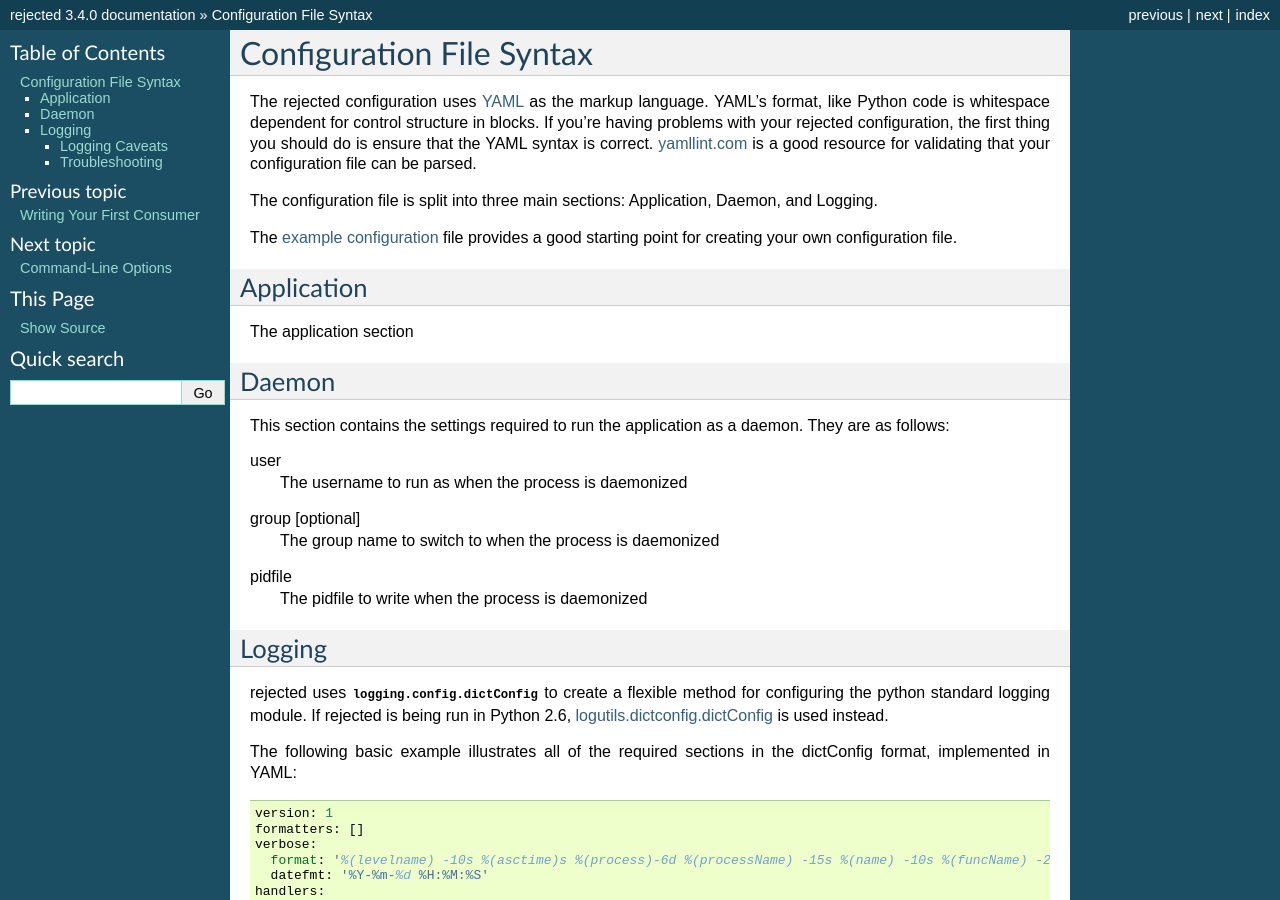
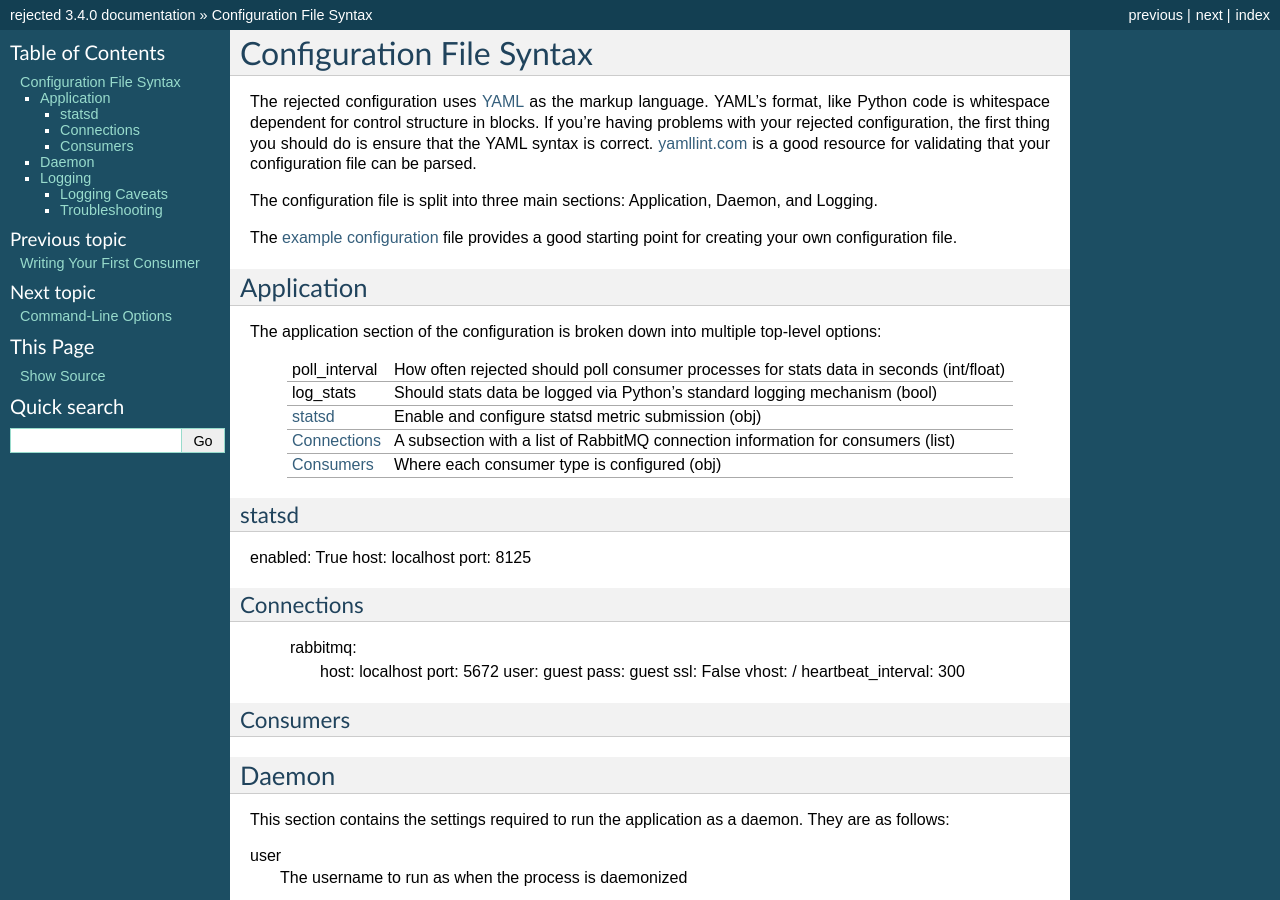
Before and after one commit to gmr/rejected, a Sphinx documentation site: the page built from docs/configuration.rst, in a window 1280 px wide and 900 px high. Built offline with Sphinx 7.4.7, drawn with Linux system fonts in a browser that asks for light colours.

Commit message:
Updates to config docs

```diff
--- a/docs/configuration.rst
+++ b/docs/configuration.rst
@@ -15,7 +15,43 @@
 
 Application
 -----------
-The application section
+The application section of the configuration is broken down into multiple top-level options:
+
++---------------+-----------------------------------------------------------------------------------------+
+| poll_interval | How often rejected should poll consumer processes for stats data in seconds (int/float) |
++---------------+-----------------------------------------------------------------------------------------+
+| log_stats     | Should stats data be logged via Python's standard logging mechanism (bool)              |
++---------------+-----------------------------------------------------------------------------------------+
+| `statsd`_     | Enable and configure statsd metric submission (obj)                                     |
++---------------+-----------------------------------------------------------------------------------------+
+| `Connections`_| A subsection with a list of RabbitMQ connection information for consumers (list)        |
++---------------+-----------------------------------------------------------------------------------------+
+| `Consumers`_  | Where each consumer type is configured (obj)                                            |
++---------------+-----------------------------------------------------------------------------------------+
+
+statsd
+^^^^^^
+enabled: True
+host: localhost
+port: 8125
+
+Connections
+^^^^^^^^^^^
+
+    rabbitmq:
+      host: localhost
+      port: 5672
+      user: guest
+      pass: guest
+      ssl: False
+      vhost: /
+      heartbeat_interval: 300
+
+Consumers
+^^^^^^^^^
+
+
+
 
 .. _daemon:
 
```
